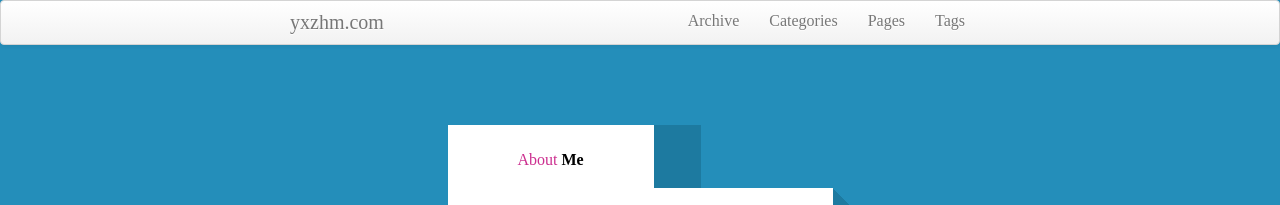
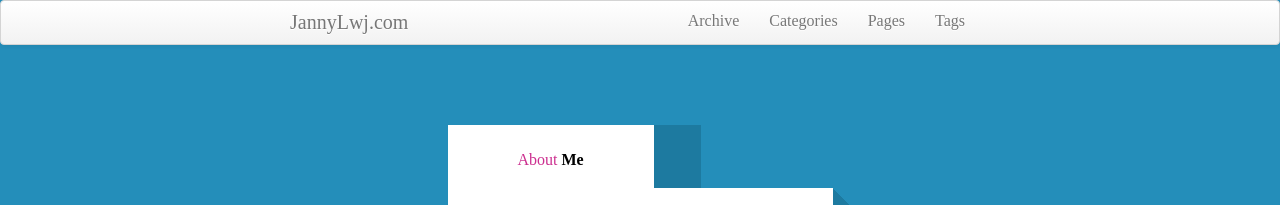
Before and after one commit to JannyLwj/JannyLwj.github.io, a Jekyll site: the page index.html, which Jekyll copies as it is, in a window 1280 px wide. Shown: the top 205 px of the page. Built offline with Jekyll 4.4.1, drawn with Linux system fonts in a browser that asks for light colours; some web fonts are replaced.

Commit message:
Update index.html

```diff
--- a/index.html
+++ b/index.html
@@ -38,7 +38,7 @@
 <div class="navbar">
     <div class="navbar-inner">
         <div class="container-narrow">
-            <a class="brand" href="/">yxzhm.com</a>
+            <a class="brand" href="/">JannyLwj.com</a>
             <ul class="nav">
                 <li><a href="/archive">Archive</a></li>
                 <li><a href="/categories">Categories</a></li>
```
